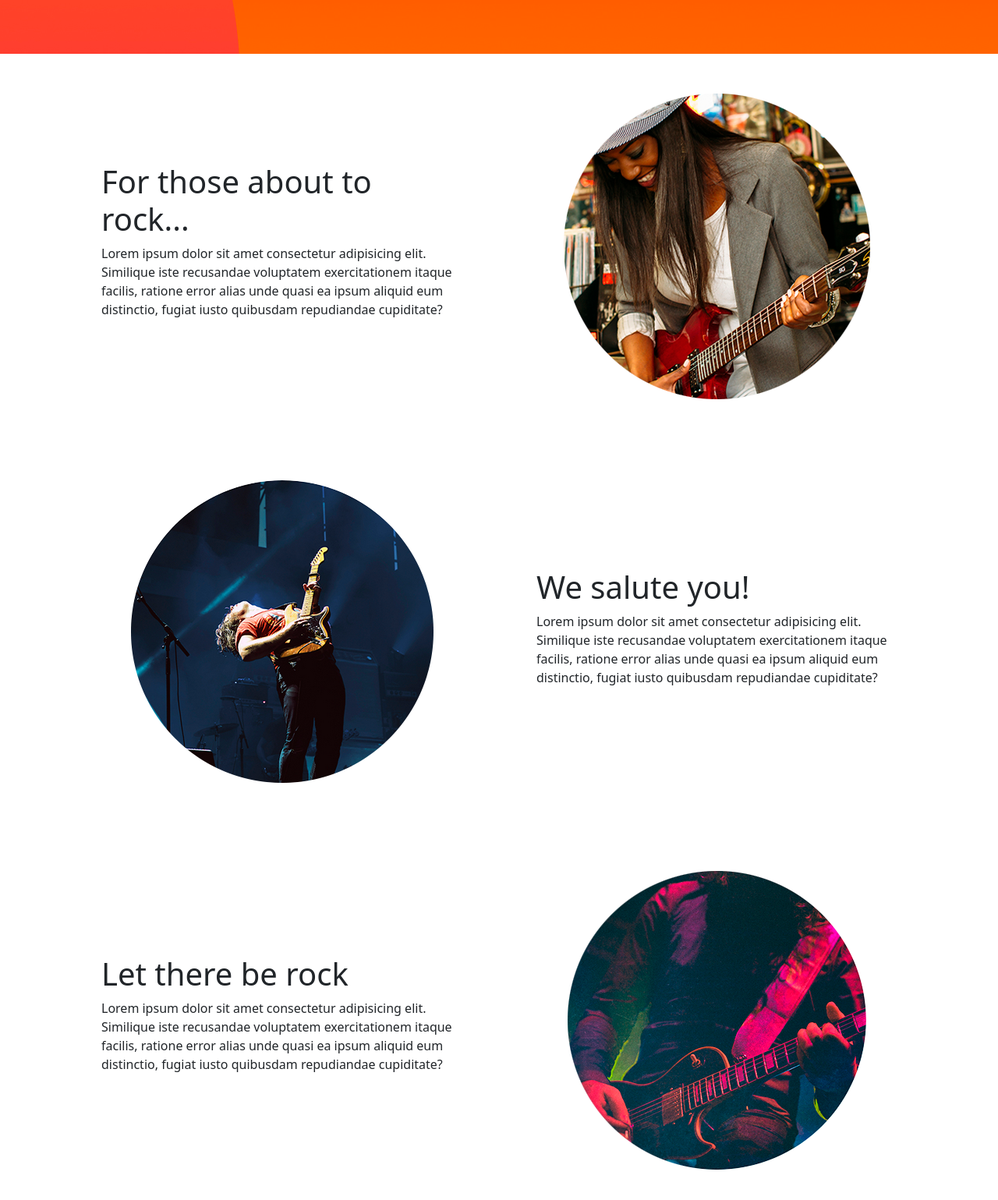
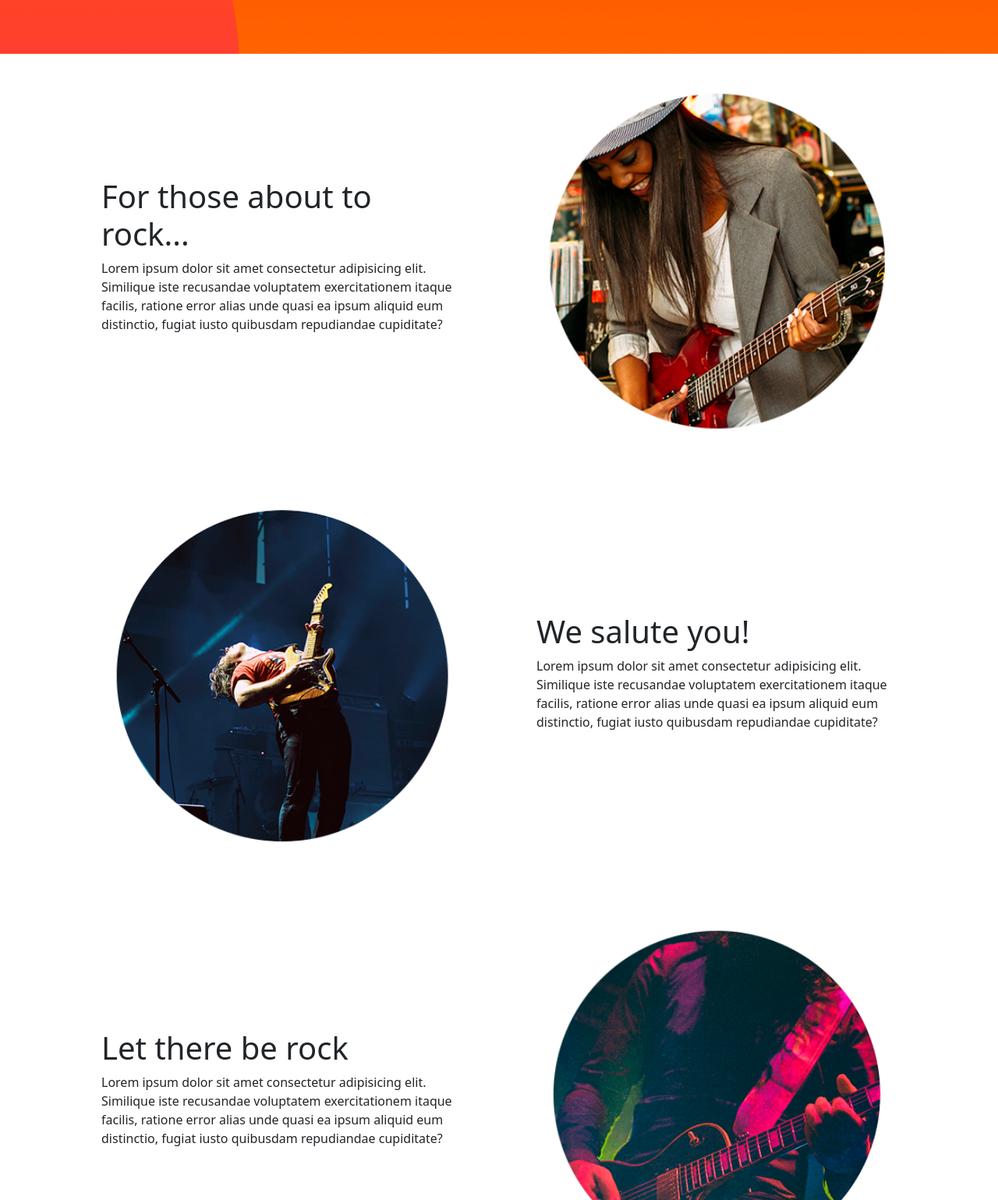
Before and after one commit to Tessmannjr/diw3, a plain HTML site: page teste.html in a window 1280 px wide. Shown: the part 555-2094 px from the top of the page at 78% size. Drawn offline with nearby package versions, Linux system fonts and the light colour scheme.

Commit message:
Update teste.html

```diff
--- a/teste.html
+++ b/teste.html
@@ -47,8 +47,8 @@
             <h1>For those about to rock...</h1>
             <p>Lorem ipsum dolor sit amet consectetur adipisicing elit. Similique iste recusandae voluptatem exercitationem itaque facilis, ratione error alias unde quasi ea ipsum aliquid eum distinctio, fugiat iusto quibusdam repudiandae cupiditate?</p>
         </div>
-        <div class="col-md-6 text-center p-5"><img src="https://tessmannjr.github.io/diw3/circle1.png" alt="x" class="rounded-pill "></div>
-        <div class="col-md-6 text-center p-5"><img src="https://tessmannjr.github.io/diw3/circle2.png" alt="x" class="rounded-pill "></div>
+        <div class="col-md-6 text-center p-5"><img src="https://tessmannjr.github.io/diw3/circle1.png" alt="x" class="rounded-pill container-md"></div>
+        <div class="col-md-6 text-center p-5"><img src="https://tessmannjr.github.io/diw3/circle2.png" alt="x" class="rounded-pill container-md"></div>
         <div class="col-md-6 p-5 m-auto">
             <h1>We salute you!</h1>
             <p>Lorem ipsum dolor sit amet consectetur adipisicing elit. Similique iste recusandae voluptatem exercitationem itaque facilis, ratione error alias unde quasi ea ipsum aliquid eum distinctio, fugiat iusto quibusdam repudiandae cupiditate?</p>
@@ -57,7 +57,7 @@
             <h1>Let there be rock</h1>
             <p>Lorem ipsum dolor sit amet consectetur adipisicing elit. Similique iste recusandae voluptatem exercitationem itaque facilis, ratione error alias unde quasi ea ipsum aliquid eum distinctio, fugiat iusto quibusdam repudiandae cupiditate?</p>
         </div>
-            <div class="col-md-6 text-center p-5"><img src="https://tessmannjr.github.io/diw3/circle3.png" alt="x" class="rounded-pill "></div>
+            <div class="col-md-6 text-center p-5"><img src="https://tessmannjr.github.io/diw3/circle3.png" alt="x" class="rounded-pill container-md"></div>
     </div>
 
 </main>
```
